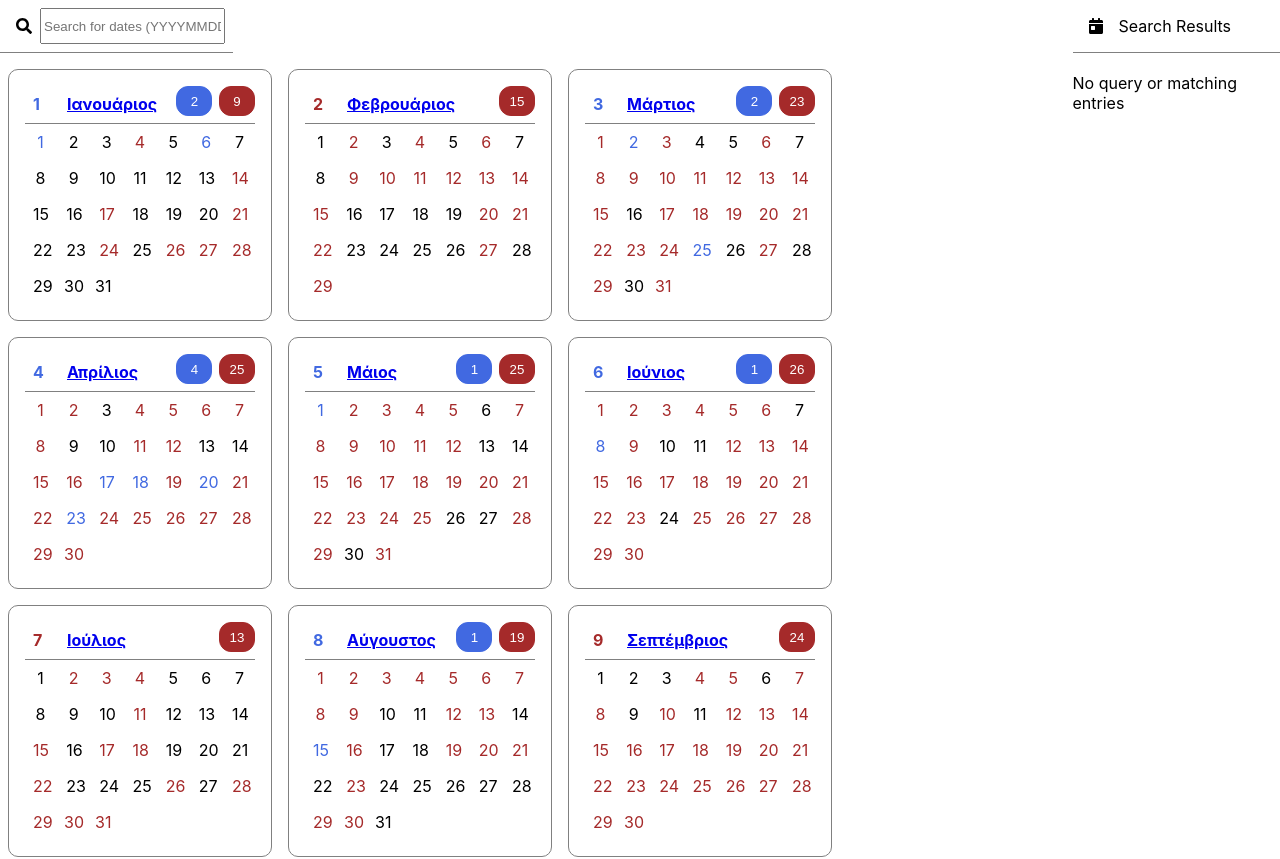
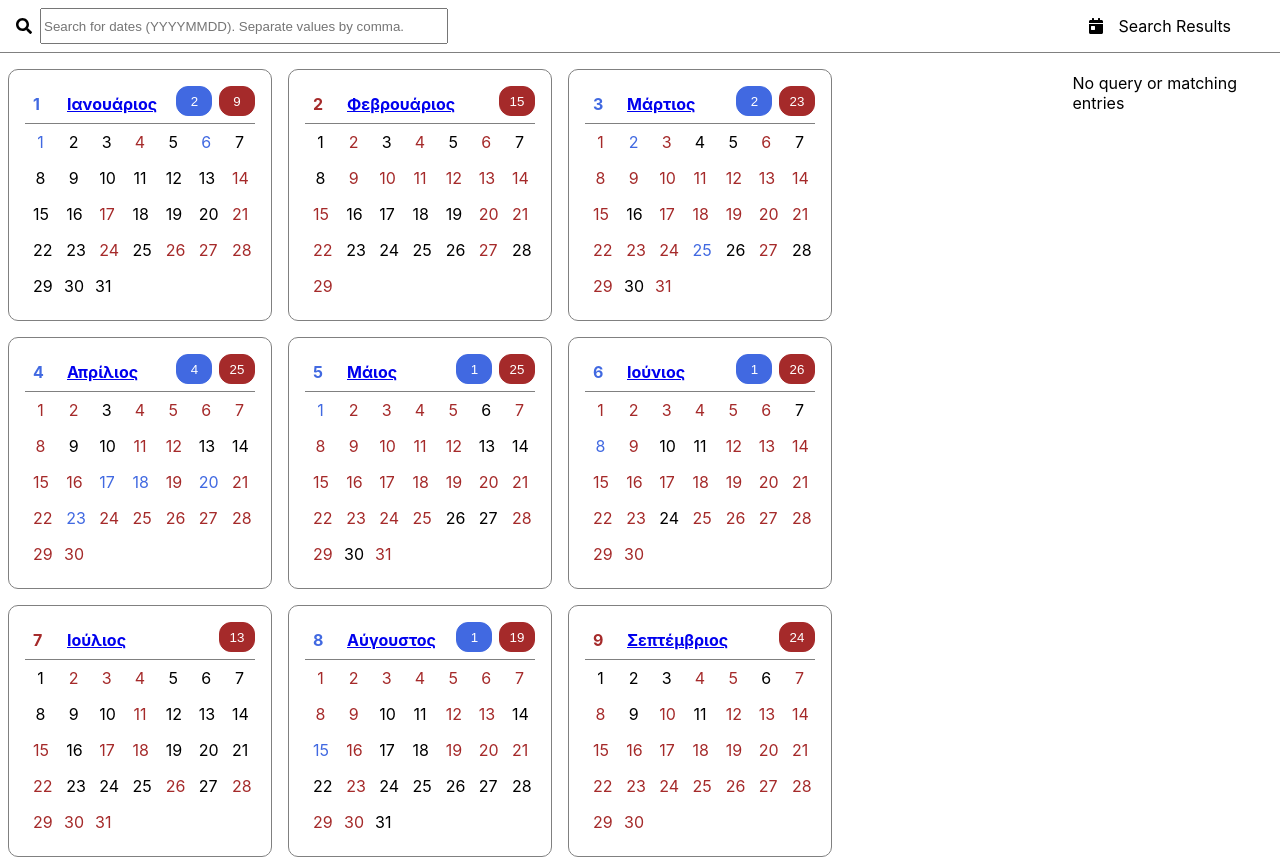
Before and after one commit to smekras/holydays-viewer, a React (Create React App) app: page / in a window 1280 px wide. Shown: the top 859 px of the page. Built offline with nearby package versions, Linux system fonts and the light colour scheme.

Commit message:
Fix search, cleanup console printouts

```diff
--- a/src/App.tsx
+++ b/src/App.tsx
@@ -98,24 +98,32 @@ function App() {
   const [searchTerms, setSearchTerms] = useState([""]);
 
   useEffect(() => {
-    const searchResults = jsonObject.filter((entry) => {
+    searchTerms.sort();
+    let searchResults: any[] = [];
+    searchResults = jsonObject.filter((entry) => {
       searchTerms.forEach((term: string | number) => {
         if (createDate(term).getTime() === createDate(entry.id).getTime()) {
-          searchResults.push(entry);
+          const temp: DayInterface = {
+            id: createDate(entry.id),
+            rel: entry.rel,
+            names: entry.names,
+            off: entry.off,
+            sec: entry.sec,
+            fast: entry.fast as number,
+            moon: entry.moon as number,
+            link: entry.link,
+          };
+          searchResults.push(temp);
         }
       });
+      setResults(searchResults);
     });
-    console.log("results before:", results);
-    setResults((searchResults as unknown) as DayInterface[]);
-    console.log("results after:", results);
   }, [searchTerms]);
 
   return (
     <AppContainer>
-      {console.count("app")}
       <MainPanel>
-        {console.count("panel")}
-        <SearchForm data={jsonObject} handleSearch={setSearchTerms} />
+        <SearchForm handleSearch={(terms: string[]) => setSearchTerms(terms)} />
         <CalendarView data={data} />
       </MainPanel>
       <SideView results={results} />
--- a/src/components/SearchForm.tsx
+++ b/src/components/SearchForm.tsx
@@ -1,4 +1,4 @@
-import React, { useEffect, useState } from "react";
+import React, { useState } from "react";
 
 import { FontAwesomeIcon } from "@fortawesome/react-fontawesome";
 import { faSearch } from "@fortawesome/free-solid-svg-icons";
@@ -10,14 +10,19 @@ const FormField = styled.form`
   padding: 0.5em;
   margin-bottom: 0.5em;
   border-bottom: 1px solid gray;
-  width: fit-content;
 `;
 
 const IconBox = styled.div`
   padding: 0.5em;
 `;
 
-const SearchForm = (data: any, handleSearch: any) => {
+const InputBox = styled.input`
+  min-width: 400px;
+  max-width: 600px;
+`;
+// TODO: fix search bar width
+
+const SearchForm = ({ handleSearch }: any) => {
   let searchTerms = [""];
   const [searchTerm, setSearchTerm] = useState("");
 
@@ -28,7 +33,8 @@ const SearchForm = (data: any, handleSearch: any) => {
 
   const handleSubmit = (e: any) => {
     e.preventDefault();
-    searchTerms = [...searchTerms, ...searchTerm.split(",")];
+    searchTerms = [...searchTerm.split(",")];
+    handleSearch(searchTerms);
     setSearchTerm("");
   };
 
@@ -37,7 +43,7 @@ const SearchForm = (data: any, handleSearch: any) => {
       <IconBox>
         <FontAwesomeIcon icon={faSearch} />
       </IconBox>
-      <input
+      <InputBox
         type="text"
         placeholder="Search for dates (YYYYMMDD). Separate values by comma."
         value={searchTerm}
--- a/src/components/SideView.tsx
+++ b/src/components/SideView.tsx
@@ -31,8 +31,6 @@ const ResultsLabel = styled.label`
 `;
 
 function renderResults(results: DayInterface[]) {
-  console.count("results");
-
   if (results.length > 0) {
     return results.map((entry: DayInterface) => (
       <DayView
@@ -66,7 +64,6 @@ const SideView = (props: { results: DayInterface[] }) => {
 
   return (
     <SidePanel>
-      {console.count("side")}
       <Banner>
         <IconBox>
           <FontAwesomeIcon icon={faCalendarDay} />
```
